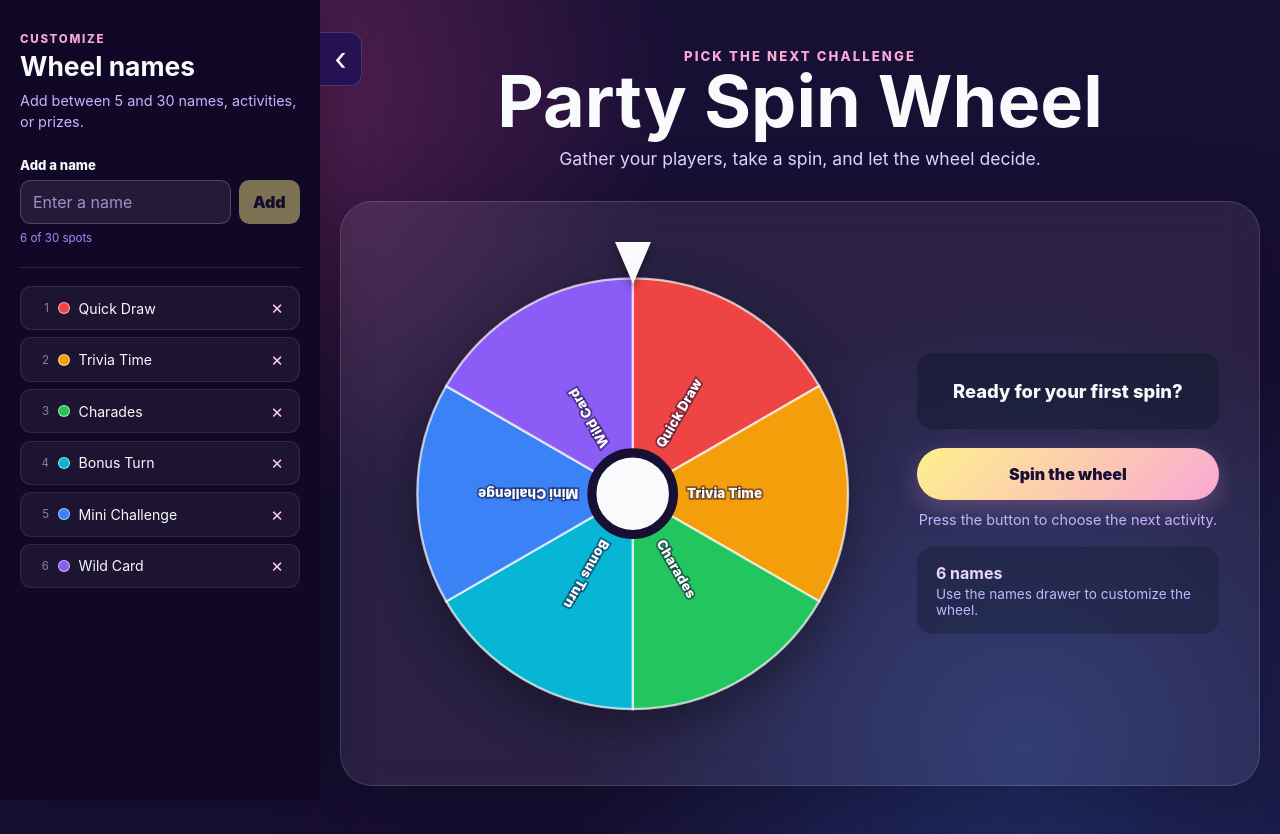
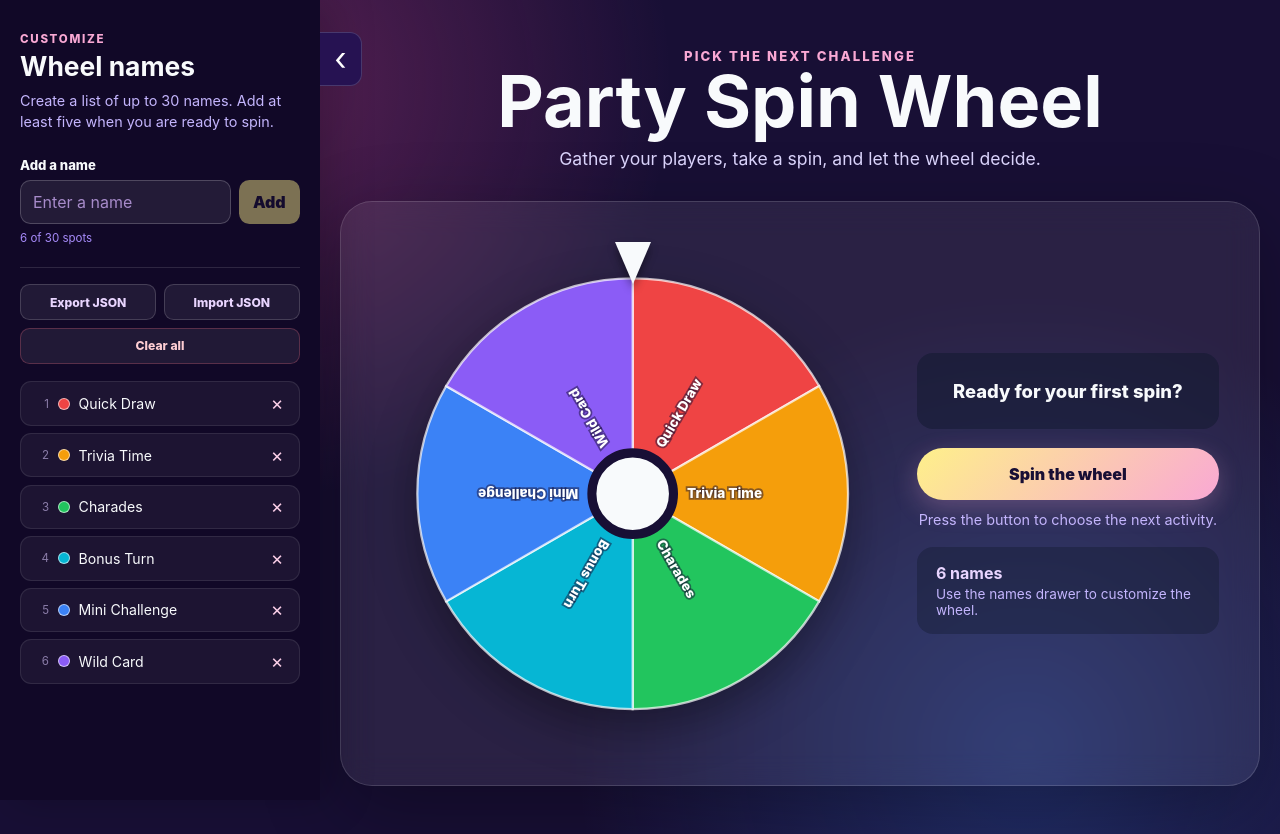
Before and after one commit to dshepstone/Mario_Party, a React (Vite) app: page / in a window 1280 px wide. Built offline with nearby package versions, Linux system fonts and the light colour scheme.

Commit message:
Add reusable JSON wheel lists

```diff
--- a/src/App.tsx
+++ b/src/App.tsx
@@ -11,7 +11,7 @@ import { useWheelAudio } from './hooks/useWheelAudio'
 function App() {
   const [entries, setEntries] = useState(defaultEntries)
   const [isDrawerOpen, setIsDrawerOpen] = useState(true)
-  const { status, rotation, selectedEntry, spin, finishSpin } = useSpinWheel(entries)
+  const { status, rotation, selectedEntry, spin, finishSpin, clearSelection } = useSpinWheel(entries)
   const { primeAudio, scheduleSpinClicks } = useWheelAudio()
   const isSpinning = status === 'spinning'
 
@@ -35,7 +35,33 @@ function App() {
   }
 
   const removeEntry = (id: string) => {
-    setEntries((current) => current.length > 5 ? current.filter((entry) => entry.id !== id) : current)
+    clearSelection()
+    setEntries((current) => current.filter((entry) => entry.id !== id))
+  }
+
+  const importEntries = (names: string[]) => {
+    const palette = ['#ef4444', '#f59e0b', '#22c55e', '#06b6d4', '#3b82f6', '#8b5cf6', '#ec4899', '#14b8a6']
+    clearSelection()
+    setEntries(names.map((label, index) => ({
+      id: `imported-${Date.now()}-${index}`,
+      label,
+      color: palette[index % palette.length],
+    })))
+  }
+
+  const clearEntries = () => {
+    clearSelection()
+    setEntries([])
+  }
+
+  const exportEntries = () => {
+    const contents = JSON.stringify({ version: 1, names: entries.map((entry) => entry.label) }, null, 2)
+    const url = URL.createObjectURL(new Blob([contents], { type: 'application/json' }))
+    const link = document.createElement('a')
+    link.href = url
+    link.download = 'party-wheel-names.json'
+    link.click()
+    window.setTimeout(() => URL.revokeObjectURL(url), 0)
   }
 
   return (
@@ -47,6 +73,9 @@ function App() {
         onToggle={() => setIsDrawerOpen((open) => !open)}
         onAdd={addEntry}
         onRemove={removeEntry}
+        onClear={clearEntries}
+        onImport={importEntries}
+        onExport={exportEntries}
       />
       <main className="app-shell">
         <GameHeader />
@@ -60,7 +89,7 @@ function App() {
           />
           <div className="game-panel">
             <ResultBanner result={selectedEntry} isSpinning={isSpinning} />
-            <WheelControls isSpinning={isSpinning} onSpin={startSpin} />
+            <WheelControls isSpinning={isSpinning} canSpin={entries.length >= 5} onSpin={startSpin} />
             <div className="wheel-summary">
               <strong>{entries.length} names</strong>
               <span>Use the names drawer to customize the wheel.</span>
--- a/src/components/EntryDrawer.tsx
+++ b/src/components/EntryDrawer.tsx
@@ -1,4 +1,4 @@
-import { useState, type FormEvent } from 'react'
+import { useRef, useState, type ChangeEvent, type FormEvent } from 'react'
 import type { WheelEntry } from '../types/wheel'
 
 interface EntryDrawerProps {
@@ -8,6 +8,9 @@ interface EntryDrawerProps {
   onToggle: () => void
   onAdd: (name: string) => void
   onRemove: (id: string) => void
+  onClear: () => void
+  onImport: (names: string[]) => void
+  onExport: () => void
 }
 
 export function EntryDrawer({
@@ -17,10 +20,14 @@ export function EntryDrawer({
   onToggle,
   onAdd,
   onRemove,
+  onClear,
+  onImport,
+  onExport,
 }: EntryDrawerProps) {
   const [name, setName] = useState('')
+  const [fileMessage, setFileMessage] = useState('')
+  const fileInputRef = useRef<HTMLInputElement>(null)
   const isAtMaximum = entries.length >= 30
-  const isAtMinimum = entries.length <= 5
 
   const handleSubmit = (event: FormEvent<HTMLFormElement>) => {
     event.preventDefault()
@@ -28,6 +35,34 @@ export function EntryDrawer({
     if (!trimmedName || isAtMaximum || isSpinning) return
     onAdd(trimmedName)
     setName('')
+  }
+
+  const handleImport = async (event: ChangeEvent<HTMLInputElement>) => {
+    const file = event.target.files?.[0]
+    event.target.value = ''
+    if (!file) return
+
+    try {
+      const parsed: unknown = JSON.parse(await file.text())
+      const rawNames = Array.isArray(parsed)
+        ? parsed
+        : typeof parsed === 'object' && parsed !== null && 'names' in parsed
+          ? (parsed as { names: unknown }).names
+          : null
+
+      if (!Array.isArray(rawNames) || !rawNames.every((item) => typeof item === 'string')) {
+        throw new Error('Choose a wheel JSON file containing a names list.')
+      }
+
+      const importedNames = rawNames.map((item) => item.trim()).filter(Boolean)
+      if (importedNames.length > 30) throw new Error('A wheel can contain no more than 30 names.')
+      if (importedNames.some((item) => item.length > 28)) throw new Error('Each imported name must be 28 characters or fewer.')
+
+      onImport(importedNames)
+      setFileMessage(`Imported ${importedNames.length} ${importedNames.length === 1 ? 'name' : 'names'}.`)
+    } catch (error) {
+      setFileMessage(error instanceof Error ? error.message : 'The JSON file could not be imported.')
+    }
   }
 
   return (
@@ -47,7 +82,7 @@ export function EntryDrawer({
         <div className="drawer-heading">
           <p className="eyebrow">Customize</p>
           <h2>Wheel names</h2>
-          <p>Add between 5 and 30 names, activities, or prizes.</p>
+          <p>Create a list of up to 30 names. Add at least five when you are ready to spin.</p>
         </div>
 
         <form className="name-form" onSubmit={handleSubmit}>
@@ -72,6 +107,21 @@ export function EntryDrawer({
           </div>
         </form>
 
+        <div className="file-actions" aria-label="Save and load wheel names">
+          <button type="button" onClick={onExport} disabled={entries.length === 0 || isSpinning}>Export JSON</button>
+          <button type="button" onClick={() => fileInputRef.current?.click()} disabled={isSpinning}>Import JSON</button>
+          <button type="button" className="clear-list" onClick={onClear} disabled={entries.length === 0 || isSpinning}>Clear all</button>
+          <input
+            ref={fileInputRef}
+            type="file"
+            accept="application/json,.json"
+            onChange={handleImport}
+            className="sr-only"
+            tabIndex={-1}
+          />
+        </div>
+        {fileMessage && <p className="file-message" role="status">{fileMessage}</p>}
+
         <ol className="name-list">
           {entries.map((entry, index) => (
             <li key={entry.id}>
@@ -82,9 +132,9 @@ export function EntryDrawer({
                 type="button"
                 className="remove-entry"
                 onClick={() => onRemove(entry.id)}
-                disabled={isAtMinimum || isSpinning}
+                disabled={isSpinning}
                 aria-label={`Remove ${entry.label}`}
-                title={isAtMinimum ? 'The wheel needs at least 5 names' : `Remove ${entry.label}`}
+                title={`Remove ${entry.label}`}
               >
                 ×
               </button>
@@ -92,7 +142,7 @@ export function EntryDrawer({
           ))}
         </ol>
 
-        {isAtMinimum && <p className="drawer-note">Five names are required to play.</p>}
+        {entries.length < 5 && <p className="drawer-note">Add {5 - entries.length} more {5 - entries.length === 1 ? 'name' : 'names'} to enable spinning.</p>}
       </div>
     </aside>
   )
--- a/src/components/SpinWheel.tsx
+++ b/src/components/SpinWheel.tsx
@@ -38,7 +38,7 @@ export function SpinWheel({
 
   return (
     <div className="wheel-shell">
-      <div className="wheel-pointer" aria-hidden="true" />
+      {entries.length > 0 && <div className="wheel-pointer" aria-hidden="true" />}
       <svg
         className={`wheel ${isSpinning ? 'wheel--spinning' : ''}`}
         style={{ transform: `rotate(${rotation}deg)` }}
@@ -47,6 +47,13 @@ export function SpinWheel({
         role="img"
         aria-label={`Spin wheel with ${entries.length} choices`}
       >
+        {entries.length === 0 && (
+          <>
+            <circle cx={CENTER} cy={CENTER} r={RADIUS} className="wheel-empty" />
+            <text x={CENTER} y={CENTER - 8} className="wheel-empty-title" textAnchor="middle">Your wheel is empty</text>
+            <text x={CENTER} y={CENTER + 18} className="wheel-empty-copy" textAnchor="middle">Add or import names</text>
+          </>
+        )}
         {entries.map((entry, index) => {
           const startAngle = index * segmentAngle
           const endAngle = startAngle + segmentAngle
@@ -67,7 +74,7 @@ export function SpinWheel({
             </g>
           )
         })}
-        <circle cx={CENTER} cy={CENTER} r="36" className="wheel-hub" />
+        {entries.length > 0 && <circle cx={CENTER} cy={CENTER} r="36" className="wheel-hub" />}
       </svg>
     </div>
   )
--- a/src/components/WheelControls.tsx
+++ b/src/components/WheelControls.tsx
@@ -1,15 +1,16 @@
 interface WheelControlsProps {
   isSpinning: boolean
+  canSpin: boolean
   onSpin: () => void
 }
 
-export function WheelControls({ isSpinning, onSpin }: WheelControlsProps) {
+export function WheelControls({ isSpinning, canSpin, onSpin }: WheelControlsProps) {
   return (
     <div className="wheel-controls">
-      <button type="button" className="spin-button" onClick={onSpin} disabled={isSpinning}>
-        {isSpinning ? 'Spinning…' : 'Spin the wheel'}
+      <button type="button" className="spin-button" onClick={onSpin} disabled={isSpinning || !canSpin}>
+        {isSpinning ? 'Spinning…' : canSpin ? 'Spin the wheel' : 'Add at least 5 names'}
       </button>
-      <p>Press the button to choose the next activity.</p>
+      <p>{canSpin ? 'Press the button to choose the next activity.' : 'Open the names drawer to finish setting up the wheel.'}</p>
     </div>
   )
 }
--- a/src/hooks/useSpinWheel.ts
+++ b/src/hooks/useSpinWheel.ts
@@ -15,7 +15,7 @@ export function useSpinWheel(entries: WheelEntry[]) {
   const pendingResult = useRef<WheelEntry | null>(null)
 
   const spin = (): SpinMotion | null => {
-    if (status === 'spinning' || entries.length < 2) return null
+    if (status === 'spinning' || entries.length < 5) return null
 
     const selectedIndex = Math.floor(Math.random() * entries.length)
     const segmentAngle = FULL_TURN / entries.length
@@ -38,5 +38,11 @@ export function useSpinWheel(entries: WheelEntry[]) {
     setStatus('complete')
   }
 
-  return { status, rotation, selectedEntry, spin, finishSpin }
+  const clearSelection = () => {
+    pendingResult.current = null
+    setSelectedEntry(null)
+    setStatus('idle')
+  }
+
+  return { status, rotation, selectedEntry, spin, finishSpin, clearSelection }
 }
--- a/src/styles/index.css
+++ b/src/styles/index.css
@@ -50,6 +50,9 @@ input { font: inherit; }
 .wheel-segment--selected .wheel-label { fill: #fff; font-weight: 950; stroke: #180f35; stroke-width: 4px; }
 .wheel-label { fill: white; font-weight: 800; paint-order: stroke; stroke: rgba(24,15,53,0.5); stroke-width: 3px; }
 .wheel-hub { fill: #f8fafc; stroke: #180f35; stroke-width: 8; }
+.wheel-empty { fill: rgba(255,255,255,0.06); stroke: rgba(255,255,255,0.28); stroke-width: 3; stroke-dasharray: 8 8; }
+.wheel-empty-title { fill: #f8fafc; font-size: 20px; font-weight: 900; }
+.wheel-empty-copy { fill: #c4b5fd; font-size: 13px; }
 .wheel-pointer {
   position: absolute; z-index: 2; top: 0; left: 50%; width: 0; height: 0;
   border-left: 18px solid transparent; border-right: 18px solid transparent; border-top: 42px solid #f8fafc;
@@ -87,6 +90,12 @@ input { font: inherit; }
 .name-form button { border: 0; border-radius: 0.65rem; padding: 0.7rem 0.9rem; color: #180f35; background: #fef08a; cursor: pointer; font-weight: 900; }
 .name-form button:disabled { opacity: 0.45; cursor: not-allowed; }
 .entry-count { display: flex; justify-content: space-between; min-height: 1rem; margin-top: 0.45rem; color: #a78bfa; font-size: 0.72rem; }
+.file-actions { display: grid; grid-template-columns: 1fr 1fr; gap: 0.45rem; margin-top: 1rem; }
+.file-actions button { border: 1px solid rgba(255,255,255,0.16); border-radius: 0.6rem; padding: 0.6rem 0.4rem; color: #e9d5ff; background: rgba(255,255,255,0.07); cursor: pointer; font-size: 0.76rem; font-weight: 800; }
+.file-actions button:hover:not(:disabled) { background: rgba(255,255,255,0.13); }
+.file-actions .clear-list { grid-column: 1 / -1; color: #fecdd3; border-color: rgba(251,113,133,0.26); }
+.file-actions button:disabled { opacity: 0.35; cursor: not-allowed; }
+.file-message { margin: 0.6rem 0 0; color: #c4b5fd; font-size: 0.75rem; line-height: 1.35; }
 .name-list { display: grid; gap: 0.45rem; margin: 1.1rem 0 0; padding: 0; list-style: none; counter-reset: none; }
 .name-list li { display: flex; align-items: center; gap: 0.55rem; min-height: 42px; padding: 0.45rem 0.5rem; border: 1px solid rgba(255,255,255,0.09); border-radius: 0.7rem; background: rgba(255,255,255,0.05); }
 .entry-number { width: 1.25rem; color: #8b7da9; font-size: 0.72rem; text-align: right; }
```
Also changed, not shown: 1 other file (tests, documents, lock files or other folders).
